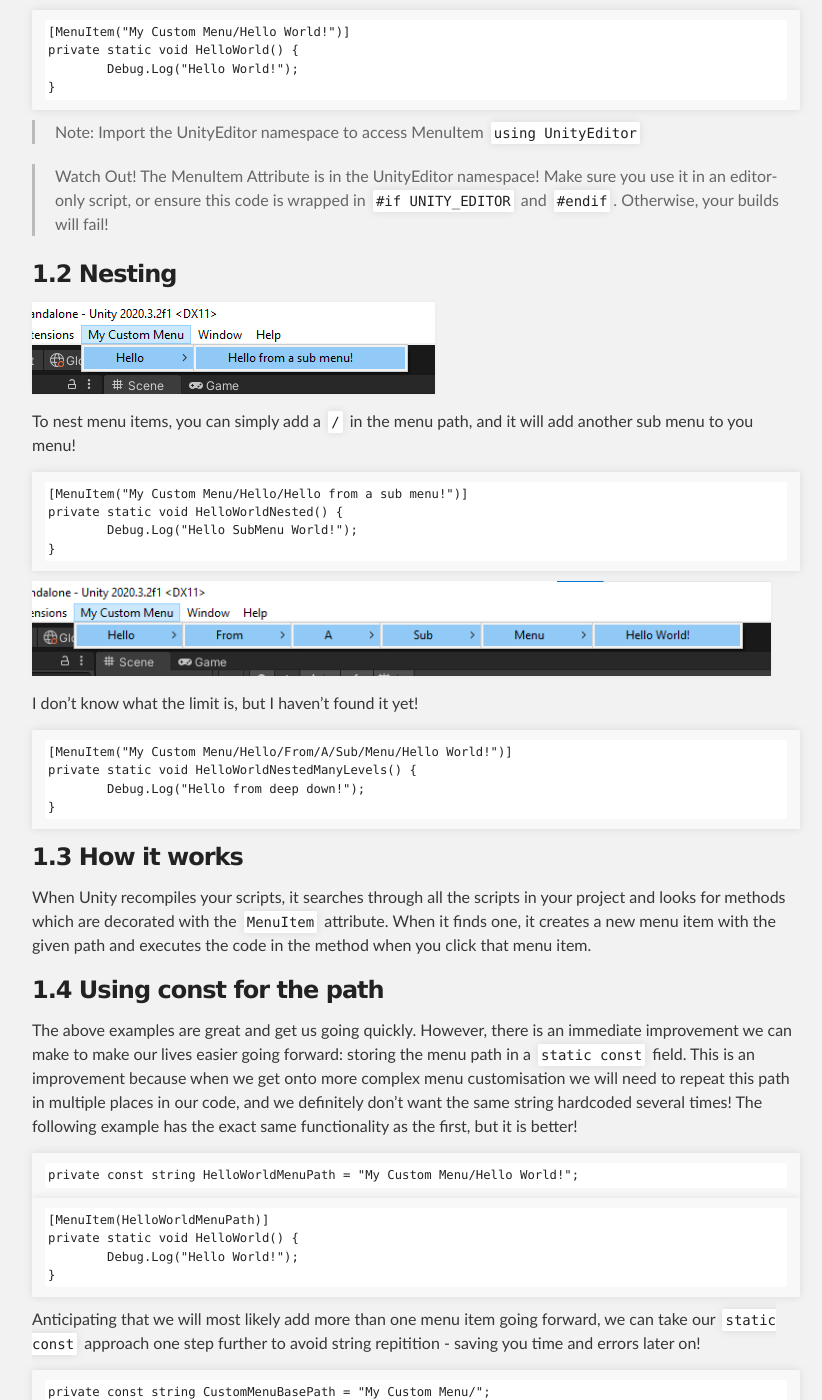
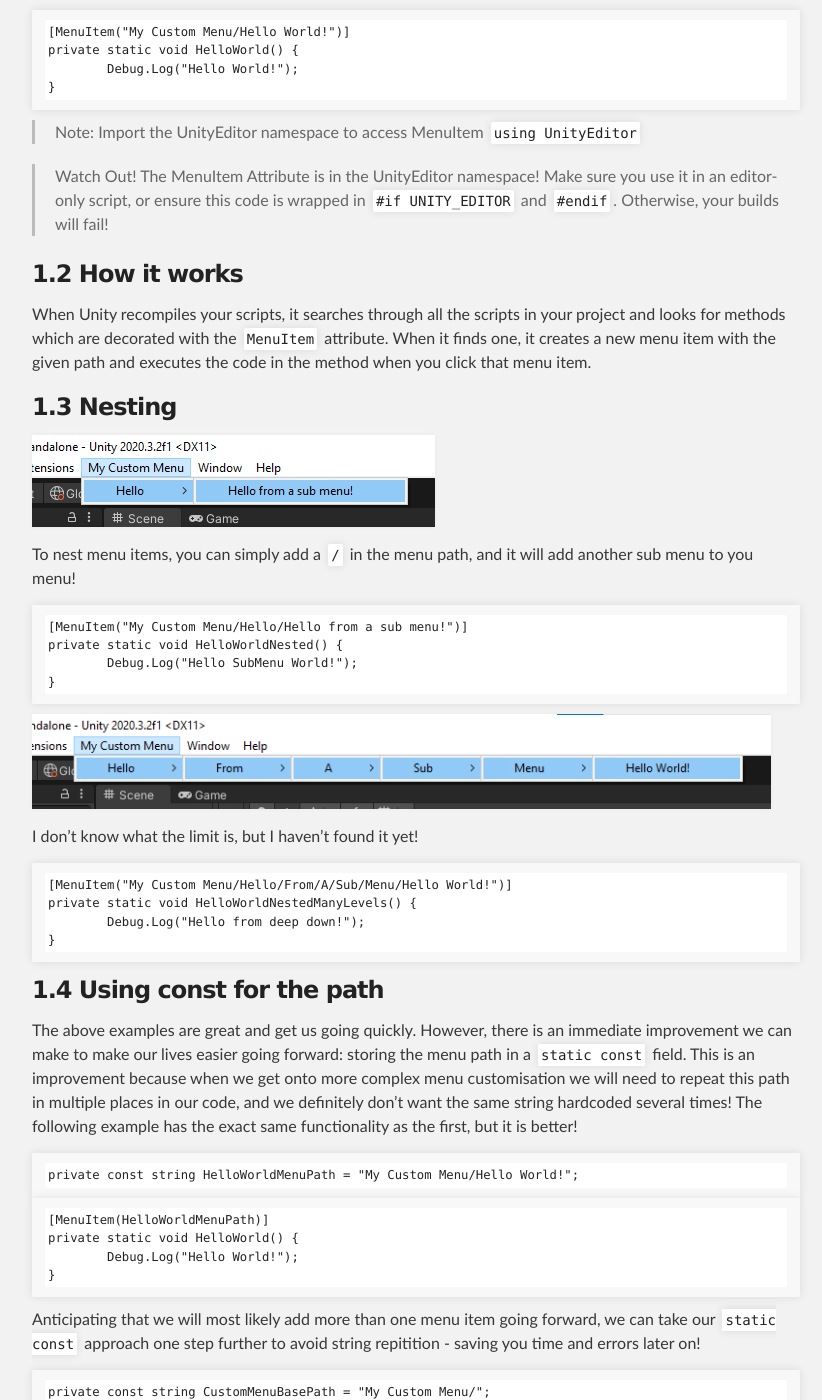
Before and after one commit to Hugecalf-Studios/unity-lessons, a Jekyll site: the page built from lessons/editor/menuitem/index.md, in a window 1280 px wide and 1400 px high, scrolled down 1196 px. Shown: the whole window, without its empty margins (224-1046 px from the left). Built offline with Jekyll 4.4.1, drawn with Linux system fonts in a browser that asks for light colours; some of the changed text lies outside the part shown.

```diff
--- a/lessons/editor/menuitem/index.md
+++ b/lessons/editor/menuitem/index.md
@@ -12,12 +12,12 @@ sections:
       - title: Vanilla MenuItem
         content: vanilla.md
         id: vanila
+      - title: How it works
+        content: howitworks.md
+        id: how-it-works
       - title: Nesting
         content: nesting.md
         id: nesting
-      - title: How it works
-        content: howitworks.md
-        id: how-it-works
       - title: Using const for the path
         content: consts.md
         id: consts
```
